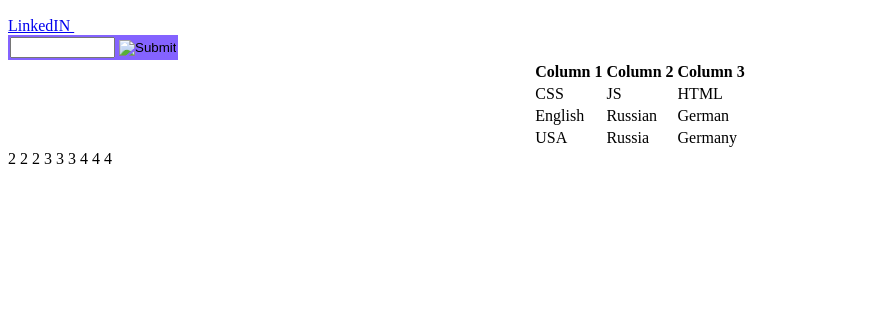
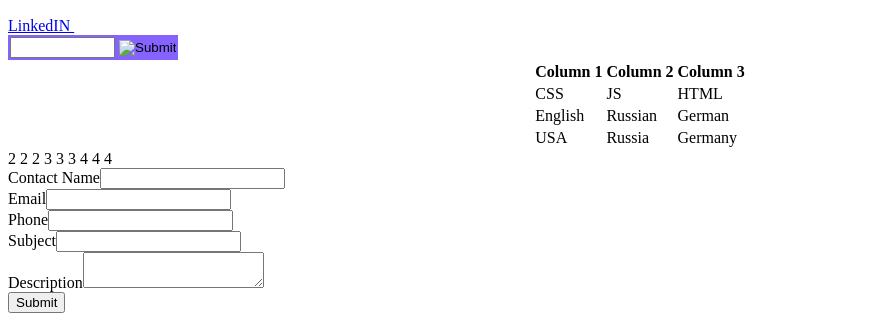
Before and after one commit to NatalliaStankiewicz/test3, a plain HTML site: page index.html in a window 1280 px wide. Shown: the part 583-904 px from the top of the page, without its empty margins (0-892 px from the left). Before the commit the page ends 800 px from the top, so only its background shows below. Drawn offline with Linux system fonts and the light colour scheme; grey boxes are pictures that could not be loaded.

Commit message:
Update index.html

```diff
--- a/index.html
+++ b/index.html
@@ -24,5 +24,44 @@
             2</TD> 2</TD> 2</TD>
             3</TD> 3</TD> 3</TD>
             4</TD> 4</TD> 4</TD>
+<!--  ----------------------------------------------------------------------  -->
+<!--  NOTE: Please add the following <META> element to your page <HEAD>.      -->
+<!--  If necessary, please modify the charset parameter to specify the        -->
+<!--  character set of your HTML page.                                        -->
+<!--  ----------------------------------------------------------------------  -->
+
+<META HTTP-EQUIV="Content-type" CONTENT="text/html; charset=UTF-8">
+
+<!--  ----------------------------------------------------------------------  -->
+<!--  NOTE: Please add the following <FORM> element to your page.             -->
+<!--  ----------------------------------------------------------------------  -->
+
+<form action="https://webto.salesforce.com/servlet/servlet.WebToCase?encoding=UTF-8" method="POST">
+
+<input type=hidden name="orgid" value="00D4w000001NIws">
+<input type=hidden name="retURL" value="http://google.com">
+
+<!--  ----------------------------------------------------------------------  -->
+<!--  NOTE: These fields are optional debugging elements. Please uncomment    -->
+<!--  these lines if you wish to test in debug mode.                          -->
+<!--  <input type="hidden" name="debug" value=1>                              -->
+<!--  <input type="hidden" name="debugEmail"                                  -->
+<!--  value="stankiewicznatallia@gmail.com">                                  -->
+<!--  ----------------------------------------------------------------------  -->
+
+<label for="name">Contact Name</label><input  id="name" maxlength="80" name="name" size="20" type="text" /><br>
+
+<label for="email">Email</label><input  id="email" maxlength="80" name="email" size="20" type="text" /><br>
+
+<label for="phone">Phone</label><input  id="phone" maxlength="40" name="phone" size="20" type="text" /><br>
+
+<label for="subject">Subject</label><input  id="subject" maxlength="80" name="subject" size="20" type="text" /><br>
+
+<label for="description">Description</label><textarea name="description"></textarea><br>
+
+<input type="submit" name="submit">
+
+</form>
+
 </body>
 </html>
```
